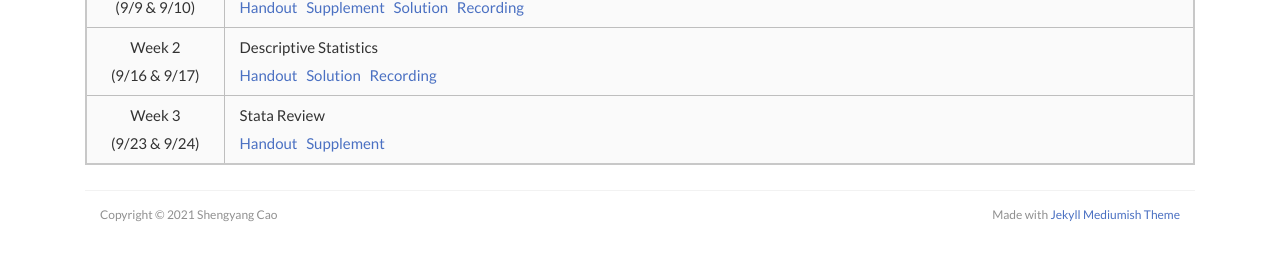
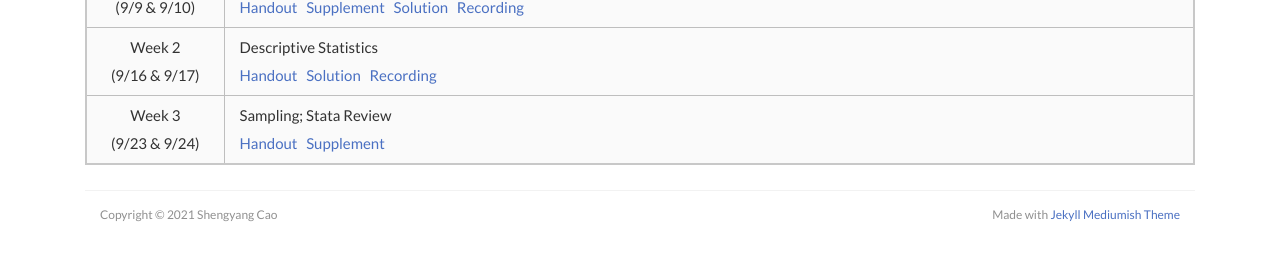
Before and after one commit to scaotravis/scaotravis.github.io, a Jekyll site: the page built from _pages/teaching/fa21-310.md, in a window 1280 px wide and 1277 px high. Shown: the part 1013-1274 px from the top of the window. Built offline with Jekyll 4.4.1, drawn with Linux system fonts in a browser that asks for light colours; nearby versions of some CDN libraries; comment, search, counter and statistics services are not loaded.

Commit message:
update 310 page

```diff
--- a/_pages/teaching/fa21-310.md
+++ b/_pages/teaching/fa21-310.md
@@ -36,4 +36,4 @@ If you need any help installing Stata, here's a quick [installation guide]({{ si
 |:-----------:|	:---------------------------------------------- |
 | Week 1 <br> (9/9 & 9/10) | General Info; Data; Population vs. Sample <br> [Handout](https://canvas.wisc.edu/courses/257051/files/20592108?wrap=1) &nbsp; [Supplement]({{ site.baseurl }}/downloads/teaching/fa21-310/310_fa21_supplement-1.pdf) &nbsp; [Solution](https://canvas.wisc.edu/courses/257051/files/20592164?module_item_id=3958744) &nbsp; [Recording](https://uwmadison.zoom.us/rec/share/g3gIFHWJ73QnuAKxssV7K4rEN1urPahLP0OESZBYmqhW9tvgtk3WSoZyj1UEpBlK.4xh0o-qnO6FIy2pp) |
 | Week 2 <br> (9/16 & 9/17) | Descriptive Statistics <br> [Handout](https://canvas.wisc.edu/courses/257051/files/20592152?wrap=1) &nbsp; [Solution](https://canvas.wisc.edu/courses/257051/files/20592099?wrap=1) &nbsp; [Recording](https://uwmadison.zoom.us/rec/share/q7FnPFTeBkNIBERjkJN5ABMRK3Mk0JaX2CqeyhSJZsn6TzrPldifAEB2r9Hpfs6O.6xKOzBVTJT8NXW5o) |
-| Week 3 <br> (9/23 & 9/24) | Stata Review <br> [Handout](https://canvas.wisc.edu/courses/257051/files/20592136?module_item_id=3958676) &nbsp; [Supplement]({{ site.baseurl }}/downloads/teaching/fa21-310/310_fa21_supplement-3.pdf)  |
+| Week 3 <br> (9/23 & 9/24) | Sampling; Stata Review <br> [Handout](https://canvas.wisc.edu/courses/257051/files/20592136?module_item_id=3958676) &nbsp; [Supplement]({{ site.baseurl }}/downloads/teaching/fa21-310/310_fa21_supplement-3.pdf)  |
```
Also changed, not shown: 2 other files.
